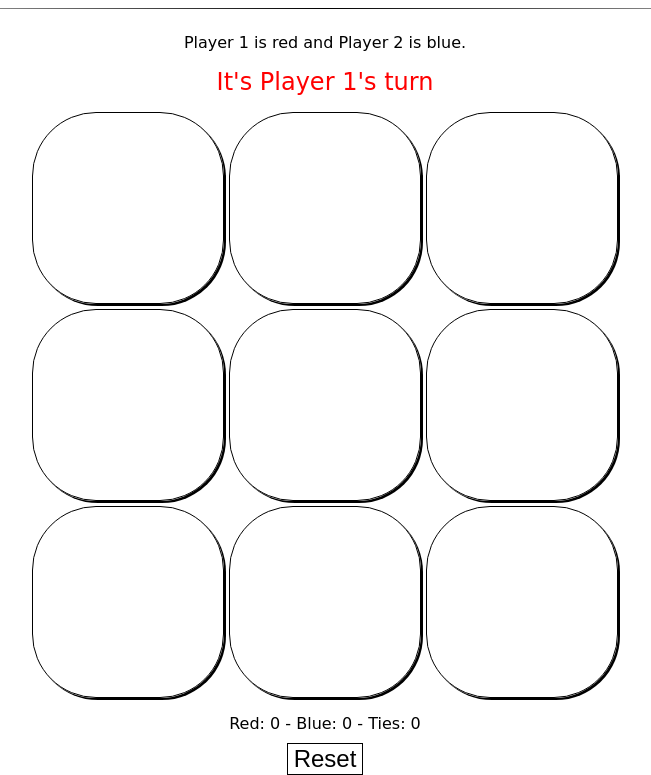
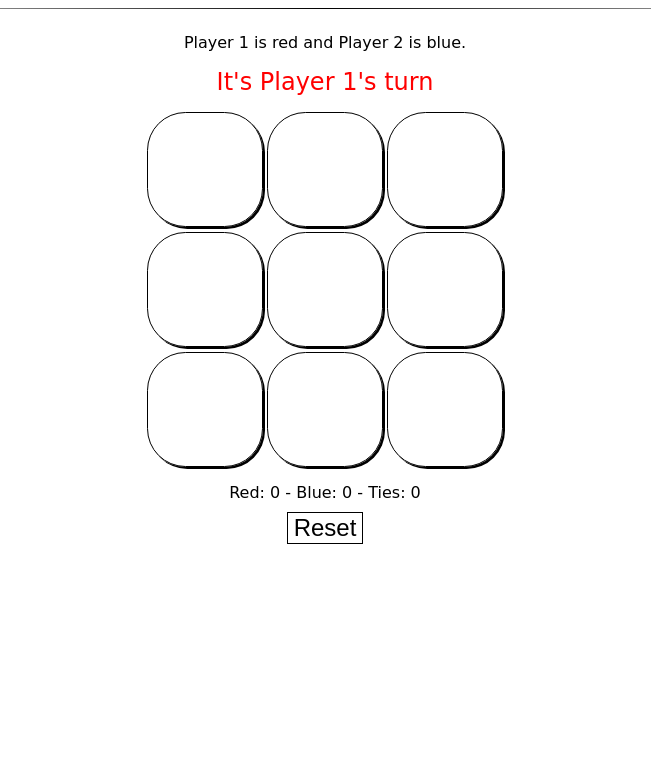
Before and after one commit to wchrapcynski/Tic-Tac-Toe, a plain HTML site: page index.html in a window 1280 px wide. Shown: the part 80-855 px from the top of the page, without its empty margins (315-966 px from the left). After the commit the page ends 800 px from the top, so only its background shows below. Drawn offline with Linux system fonts and the light colour scheme; a web font is replaced by a local one.

Commit message:
Worked on responsive

```diff
--- a/css/style.css
+++ b/css/style.css
@@ -90,7 +90,17 @@ button {
 
 @media only screen and (min-width: 800px) {
     .board {
-        grid-template-rows: 15vw 15vw 15vw;
-        grid-template-columns: 15vw 15vw 15vw;
+        grid-template-rows: 14vw 14vw 14vw;
+        grid-template-columns: 14vw 14vw 14vw;
     }
 }
+
+@media only screen and (min-width: 1000px) {
+    .board {
+        grid-template-rows: 9vw 9vw 9vw;
+        grid-template-columns: 9vw 9vw 9vw;
+    }
+    .square {
+        border-radius: 3vw;
+    }
+}
```
